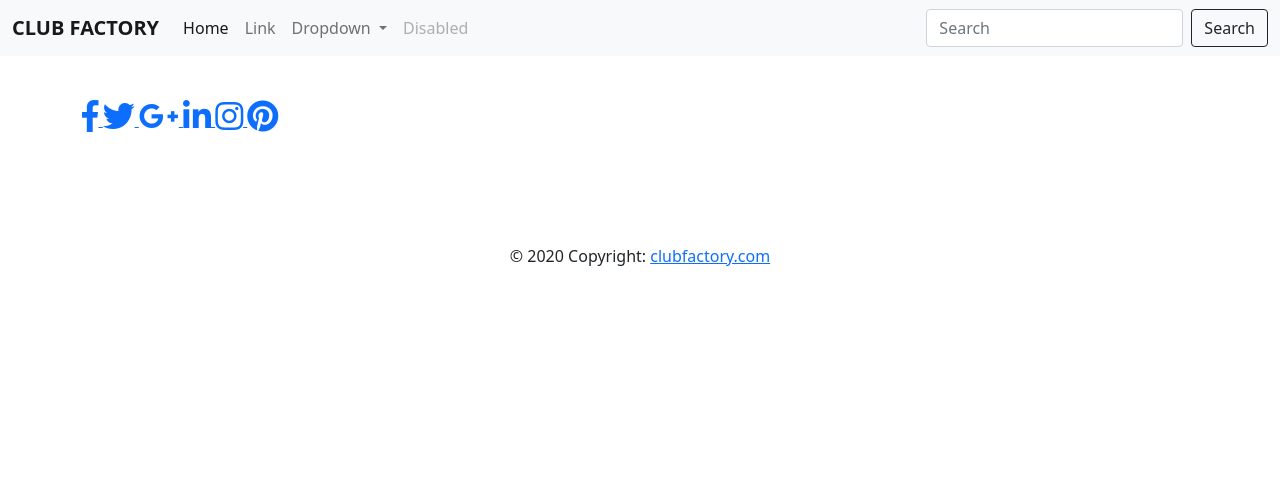
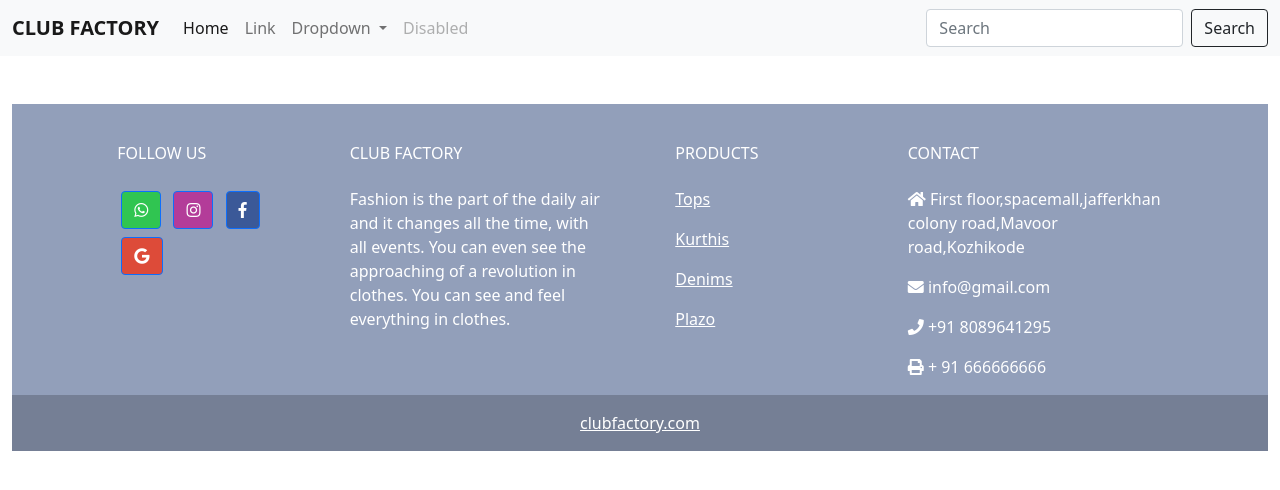
Before and after one commit to mhdshahidak/club_web, a Django app: template user/templates/home.html in a window 1280 px wide. Shown: the top 490 px of the page. Run offline with Django 4.2, Linux system fonts and the light colour scheme; the template is opened without the code that fills it, so the values that code supplies are empty; some libraries are stand-ins or nearby versions.

Commit message:
second commit-3

```diff
--- a/user/templates/home.html
+++ b/user/templates/home.html
@@ -58,59 +58,160 @@
 
 
   <!-- Footer -->
-<footer class="page-footer font-small cyan darken-3 foot">
+  <div class="container-fluid my-5">
+    <!-- Footer -->
+    <footer
+            class="text-center text-lg-start text-white"
+            style="background-color: #929fba"
+            >
+      <!-- Grid container -->
+      <div class="container p-4 pb-0">
+        <!-- Section: Links -->
+        <section class="">
+          <!--Grid row-->
+          <div class="row">
+             <!-- Grid column -->
+             <div class="col-md-3 col-lg-2 col-xl-2 mx-auto mt-3">
+              <h6 class="text-uppercase mb-4 font-weight-bold">Follow us</h6>
 
-  <!-- Footer Elements -->
-  <div class="container">
 
-    <!-- Grid row-->
-    <div class="row">
+                 <!-- whatsapp -->
+             <a
+             class="btn btn-primary btn-floating m-1"
+             style="background-color: #30c551"
+             href="#!"
+             role="button"
+             role="button"
+             ><i class="fab fa-whatsapp"></i
+              ></a>
 
-      <!-- Grid column -->
-      <div class="col-md-12 py-5">
-        <div class="mb-5 flex-center">
+                <!-- Instagram -->
+                <a
+                class="btn btn-primary btn-floating m-1"
+                style="background-color: #b33c99"
+                href="#!"
+                role="button"
+                ><i class="fab fa-instagram"></i
+               ></a>
 
               <!-- Facebook -->
-          <a class="fb-ic">
-            <i class="fab fa-facebook-f fa-lg white-text mr-md-5 mr-3 fa-2x"> </i>
-          </a>
+              <a
+                 class="btn btn-primary btn-floating m-1"
+                 style="background-color: #3b5998"
+                 href="#!"
+                 role="button"
+                 ><i class="fab fa-facebook-f"></i
+                ></a>
+
+
+
+
               <!-- Twitter -->
-          <a class="tw-ic">
-            <i class="fab fa-twitter fa-lg white-text mr-md-5 mr-3 fa-2x"> </i>
-          </a>
-          <!-- Google +-->
-          <a class="gplus-ic">
-            <i class="fab fa-google-plus-g fa-lg white-text mr-md-5 mr-3 fa-2x"> </i>
-          </a>
-          <!--Linkedin -->
-          <a class="li-ic">
-            <i class="fab fa-linkedin-in fa-lg white-text mr-md-5 mr-3 fa-2x"> </i>
-          </a>
-          <!--Instagram-->
-          <a class="ins-ic">
-            <i class="fab fa-instagram fa-lg white-text mr-md-5 mr-3 fa-2x"> </i>
-          </a>
-          <!--Pinterest-->
-          <a class="pin-ic">
-            <i class="fab fa-pinterest fa-lg white-text fa-2x"> </i>
-          </a>
+              <!-- <a
+                 class="btn btn-primary btn-floating m-1"
+                 style="background-color: #55acee"
+                 href="#!"
+                 role="button"
+                 ><i class="fab fa-twitter"></i
+                ></a> -->
+
+              <!-- Google -->
+              <a
+                 class="btn btn-primary btn-floating m-1"
+                 style="background-color: #dd4b39"
+                 href="#!"
+                 role="button"
+                 ><i class="fab fa-google"></i
+                ></a>
+
+
+
+              <!-- Linkedin -->
+              <!-- <a
+                 class="btn btn-primary btn-floating m-1"
+                 style="background-color: #0082ca"
+                 href="#!"
+                 role="button"
+                 ><i class="fab fa-linkedin-in"></i
+                ></a> -->
+              <!-- Github -->
+              <!-- <a
+                 class="btn btn-primary btn-floating m-1"
+                 style="background-color: #333333"
+                 href="#!"
+                 role="button"
+                 ><i class="fab fa-github"></i
+                ></a> -->
             </div>
+            <!-- Grid column -->
+            <div class="col-md-3 col-lg-3 col-xl-3 mx-auto mt-3">
+              <h6 class="text-uppercase mb-4 font-weight-bold">
+                CLUB FACTORY
+              </h6>
+              <p>
+                Fashion is the part of the daily air and it changes all the time,
+                with all events. You can even see the approaching of a revolution in clothes.
+                You can see and feel everything in clothes.
+              </p>
             </div>
             <!-- Grid column -->
 
+            <hr class="w-100 clearfix d-md-none" />
+
+            <!-- Grid column -->
+            <div class="col-md-2 col-lg-2 col-xl-2 mx-auto mt-3">
+              <h6 class="text-uppercase mb-4 font-weight-bold">Products</h6>
+              <p>
+                <a class="text-white">Tops</a>
+              </p>
+              <p>
+                <a class="text-white">Kurthis</a>
+              </p>
+              <p>
+                <a class="text-white">Denims</a>
+              </p>
+              <p>
+                <a class="text-white">Plazo</a>
+              </p>
             </div>
-    <!-- Grid row-->
+            <!-- Grid column -->
+
+            <hr class="w-100 clearfix d-md-none" />
+
+            <!-- Grid column -->
+            <hr class="w-100 clearfix d-md-none" />
+
+            <!-- Grid column -->
+            <div class="col-md-4 col-lg-3 col-xl-3 mx-auto mt-3">
+              <h6 class="text-uppercase mb-4 font-weight-bold">Contact</h6>
+              <p><i class="fas fa-home mr-3"></i> First floor,spacemall,jafferkhan colony road,Mavoor road,Kozhikode</p>
+              <p><i class="fas fa-envelope mr-3"></i> info@gmail.com</p>
+              <p><i class="fas fa-phone mr-3"></i> +91 8089641295</p>
+              <p><i class="fas fa-print mr-3"></i> + 91 666666666</p>
+            </div>
+            <!-- Grid column -->
+
 
           </div>
-  <!-- Footer Elements -->
+          <!--Grid row-->
+        </section>
+        <!-- Section: Links -->
+      </div>
+      <!-- Grid container -->
 
       <!-- Copyright -->
-  <div class="footer-copyright text-center py-3">© 2020 Copyright:
-    <a href="#"> clubfactory.com</a>
+      <div
+           class="text-center p-3"
+           style="background-color: rgba(0, 0, 0, 0.2)"
+           >
+        <!-- © 2022 Copyright: -->
+        <a class="text-white" href=""
+           >clubfactory.com</a
+          >
       </div>
       <!-- Copyright -->
-
     </footer>
     <!-- Footer -->
+  </div>
 </body>
 </html>
```
Also changed, not shown: user/templates/collection.html (+34 -34 lines). Lines whose indentation alone changed are shown as unchanged.
